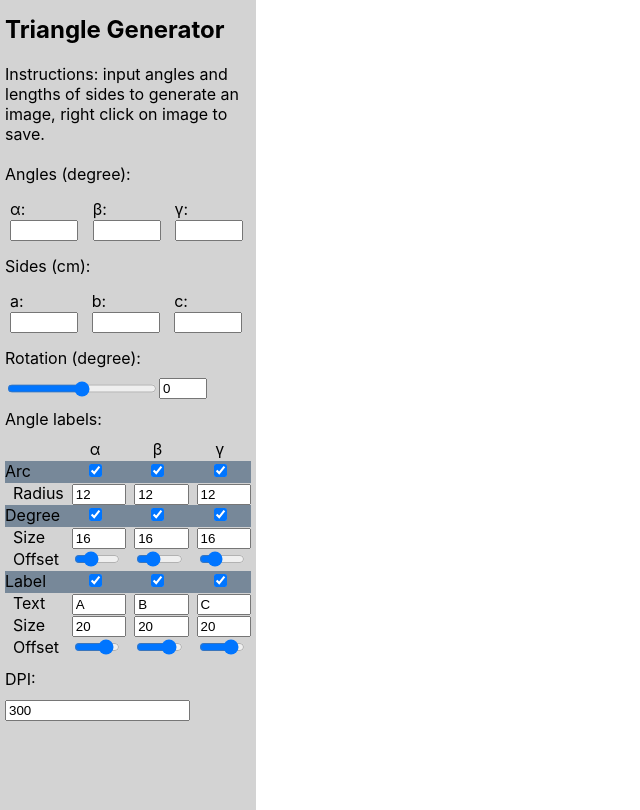
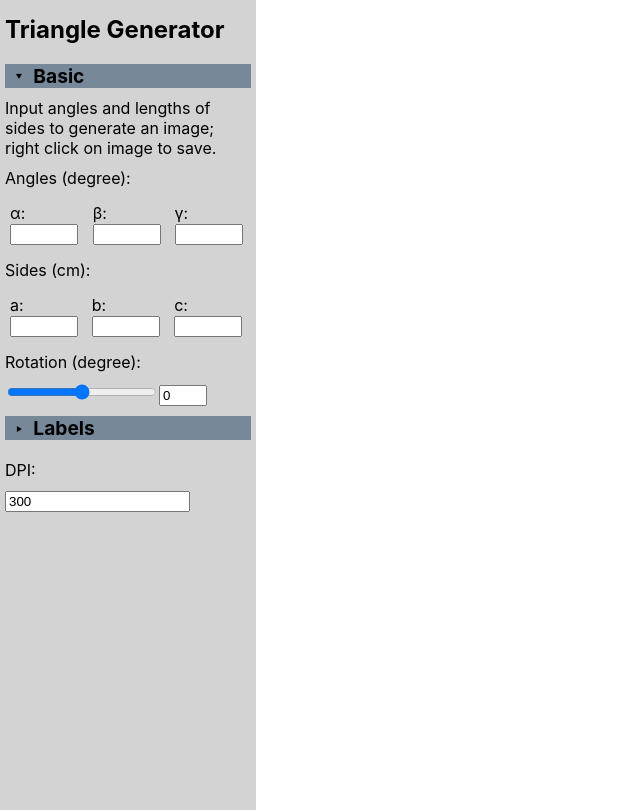
Before and after one commit to henry-szeto-man-chun/triangle-generator, a React (Create React App) app: page / in a window 1280 px wide. Shown: the whole page, without its empty margins (0-640 px from the left). Built offline with nearby package versions, Linux system fonts and the light colour scheme.

Commit message:
Added accordion to GUI

```diff
--- a/src/App.css
+++ b/src/App.css
@@ -13,9 +13,30 @@
   background-color: lightgrey;
   padding: 5px;
 }
+
 h1 {
   font-size: 150%;
   margin: 10px 0px;
+}
+
+h2.toggle {
+  font-size: 120%;
+  background-color: lightslategray;
+  margin: 10px 0px;
+}
+
+h2.toggle:before {
+  display: inline-block;
+  content: "\2023";
+  margin: 0 0.5em;
+}
+
+h2.toggle.open:before {
+  -webkit-transform: rotate(90deg);
+  -moz-transform: rotate(90deg);
+  -o-transform: rotate(90deg);
+  -ms-transform: rotate(90deg);
+  transform: rotate(90deg);
 }
 
 p {
@@ -31,9 +52,6 @@ p {
   justify-items: center;
 }
 
-.flex-container {
-  display: flex;
-}
 
 .horizontal-flex {
   display: flex;
@@ -76,14 +94,6 @@ p {
   width: 150px;
 }
 
-.closed {
-  display: none;
-}
-
-.opened {
-  display: flex;
-}
-
 .error-message {
   color: red;
 }
@@ -93,7 +103,7 @@ p {
 }
 
 .grid-main {
-  background-color: lightslategray;
+  background-color: lightblue;
 }
 
 span.grid-sub {
--- a/src/App.tsx
+++ b/src/App.tsx
@@ -16,10 +16,18 @@ function App() {
   const [triangle, setTriangle] = useState<Triangle | null>(null)
   const [errorMessage, setErrorMessage] = useState('')
   const [labelData, setLabelData] = useState(triangleLabelData)
+  const [tabsOpen, setTabsOpen] = useState([true, false])
 
   useEffect(() => {
     redrawTriangle();
   })
+
+  function handleTabToggle(index: number) {
+    setTabsOpen(tabsOpen.map((prevValue, i) => {
+      if (i === index) return !prevValue
+      else return prevValue
+    }))
+  }
 
   function handleDpiChange(value: string) {
     setDpi(parseFloat(value));
@@ -42,8 +50,6 @@ function App() {
     }
   }
 
-
-
   function handleLengthsChange(value: string, index: number) {
     const nextSides = sides.map((prevValue, i) => {
       if (i === index) return parseFloat(value);
@@ -61,21 +67,29 @@ function App() {
     }
   }
 
-  function createTriangle(nextAngles: number[], nextLengths: number[]) {
-    const triangleFactory = new TriangleFactory();
-    const triangle = triangleFactory.createFromPartialAnglesAndLengths(nextAngles, nextLengths);
-    setTriangle(triangle);
-  }
-
   function handleRotationChange(value: string) {
     setRotation(parseFloat(value))
   }
 
+  function createTriangle(nextAngles: number[], nextLengths: number[]) {
+    const triangleFactory = new TriangleFactory();
+    const triangle = triangleFactory.createFromPartialAnglesAndLengths(nextAngles, nextLengths);
+
+    if (triangle.isComplete()) {
+      setTabsOpen(tabsOpen.map((prevValue, index) => {
+        if (index === 1) return true;
+        else return prevValue;
+      }));
+    }
+
+    setTriangle(triangle);
+  }
   function redrawTriangle() {
-    if (triangle === null || !triangle.isComplete()) return
+    if (triangle === null || !triangle.isComplete()) return;
 
-    const drawer = new CanvasDrawer()
-    drawer.drawTriangle(triangle, rotation, dpi, labelData)
+
+    const drawer = new CanvasDrawer();
+    drawer.drawTriangle(triangle, rotation, dpi, labelData);
   }
 
   return (
@@ -84,38 +98,38 @@ function App() {
         <h1>
           Triangle Generator
         </h1>
+        <section >
+          <h2 className={"toggle " + (tabsOpen[0] ? "open" : "")} onClick={() => handleTabToggle(0)}>Basic</h2>
+          <div className={tabsOpen[0] ? "" : "hidden"}>
             <p>
-        Instructions: input angles and lengths of sides to generate an image, right click on image to save.
+              Input angles and lengths of sides to generate an image; right click on image to save.
             </p>
-      <section >
             <p>Angles (degree):</p>
             <AnglesInputGroup
               getter={angles}
               handler={handleAnglesChange}
               triangle={triangle} />
-      </section>
-      <section >
             <p>Sides (cm):</p>
             <SidesInputGroup
               getter={sides}
               handler={handleLengthsChange}
               triangle={triangle} />
-      </section>
-      <section>
             {errorMessage ? <p className="error-message">{errorMessage}</p> : ""}
-      </section>
-      <section>
             <p>Rotation (degree):</p>
             <RotationInput
               rotation={rotation}
               onRotationChange={handleRotationChange}
             />
+          </div>
         </section>
-      <section className="input-section">
+        <section>
+          <h2 className={"toggle " + (tabsOpen[1] ? "open" : "")} onClick={() => handleTabToggle(1)}>Labels</h2>
+          <div className={tabsOpen[1] ? "" : "hidden"}>
             <p>Angle labels:</p>
             <AngleLabelsInputGroup labelData={labelData} setLabelData={setLabelData}></AngleLabelsInputGroup>
+          </div>
         </section>
-      <section className="input-section">
+        <section>
           <p>
             <label htmlFor="dpiEle">DPI: </label>
           </p>
--- a/src/components/TriangleDataInput.tsx
+++ b/src/components/TriangleDataInput.tsx
@@ -15,7 +15,7 @@ function AnglesInputGroup({ getter, handler, triangle }: { getter: number[], han
     );
 
     return (
-        <div className="flex-container">
+        <div className="horizontal-flex">
             {inputs}
         </div>
     )
@@ -57,7 +57,7 @@ function SidesInputGroup({ getter, handler, triangle }: { getter: number[], hand
     );
 
     return (
-        <div className="flex-container">
+        <div className="horizontal-flex">
             {inputs}
         </div>
     )
```
Lines whose indentation alone changed are shown as unchanged.
